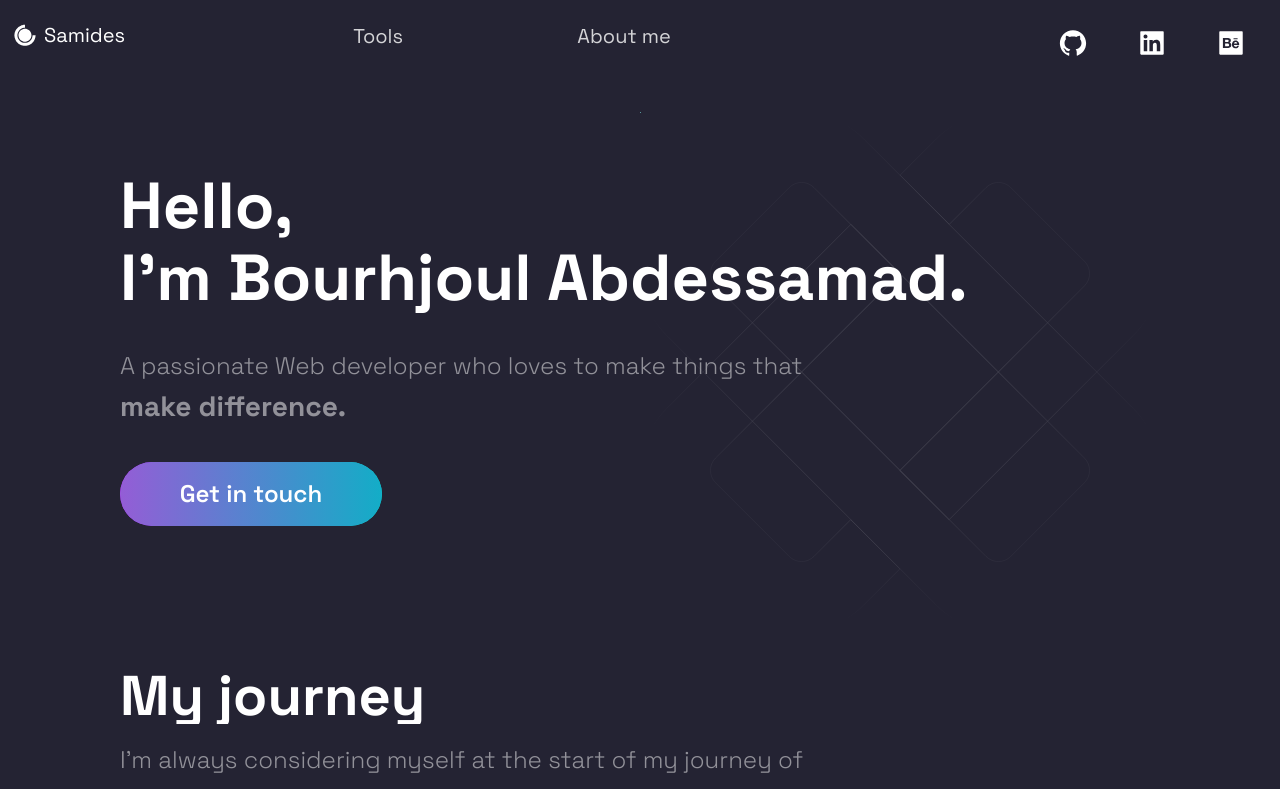
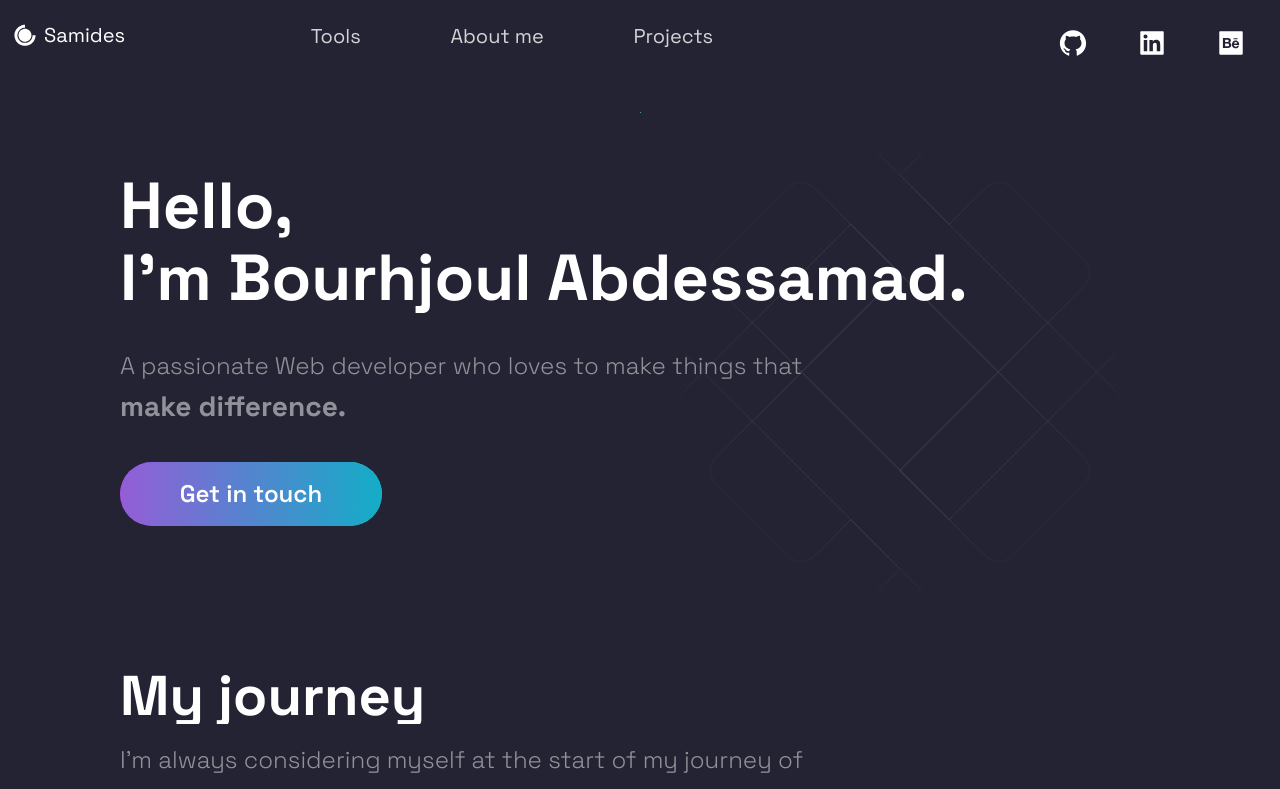
Before and after one commit to Bourhjoul/MY-PORTFOLIO, a Next.js app: page / in a window 1280 px wide. Shown: the top 789 px of the page. Built offline with nearby package versions, Linux system fonts and the light colour scheme.

Commit message:
Chore : projects

```diff
--- a/src/components/Header/Header.js
+++ b/src/components/Header/Header.js
@@ -43,6 +43,11 @@ const Header = () => (
           <NavLink>About me</NavLink>
         </Link>
       </li>
+      <li>
+        <Link href="#projects">
+          <NavLink>Projects</NavLink>
+        </Link>
+      </li>
     </CenterDiv>
     <RightDiv>
       <SocialIcons target="_blank" href="https://github.com/Bourhjoul/">
--- a/src/pages/index.js
+++ b/src/pages/index.js
@@ -15,6 +15,7 @@ const Home = () => {
       </Section>
       <Timeline />
       <Technologies />
+      <Projects />
     </Layout>
   );
 };
```
